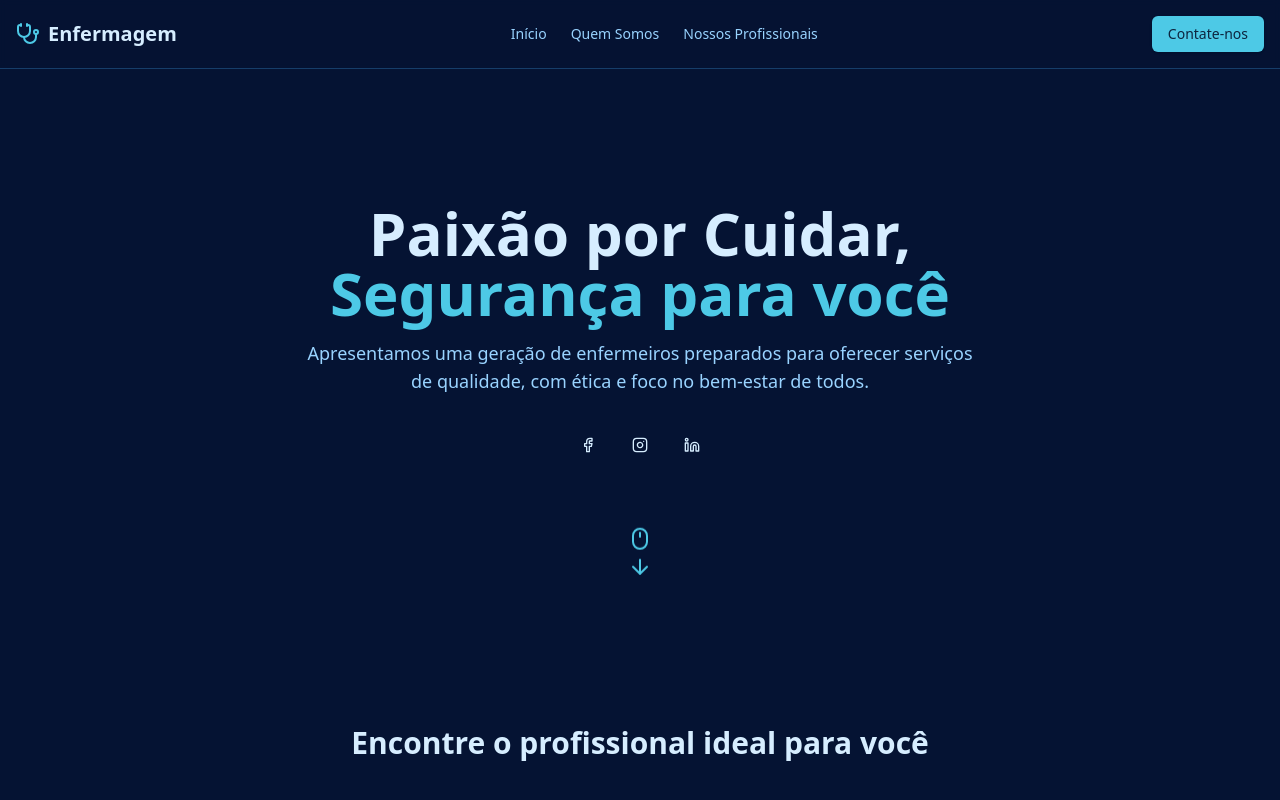
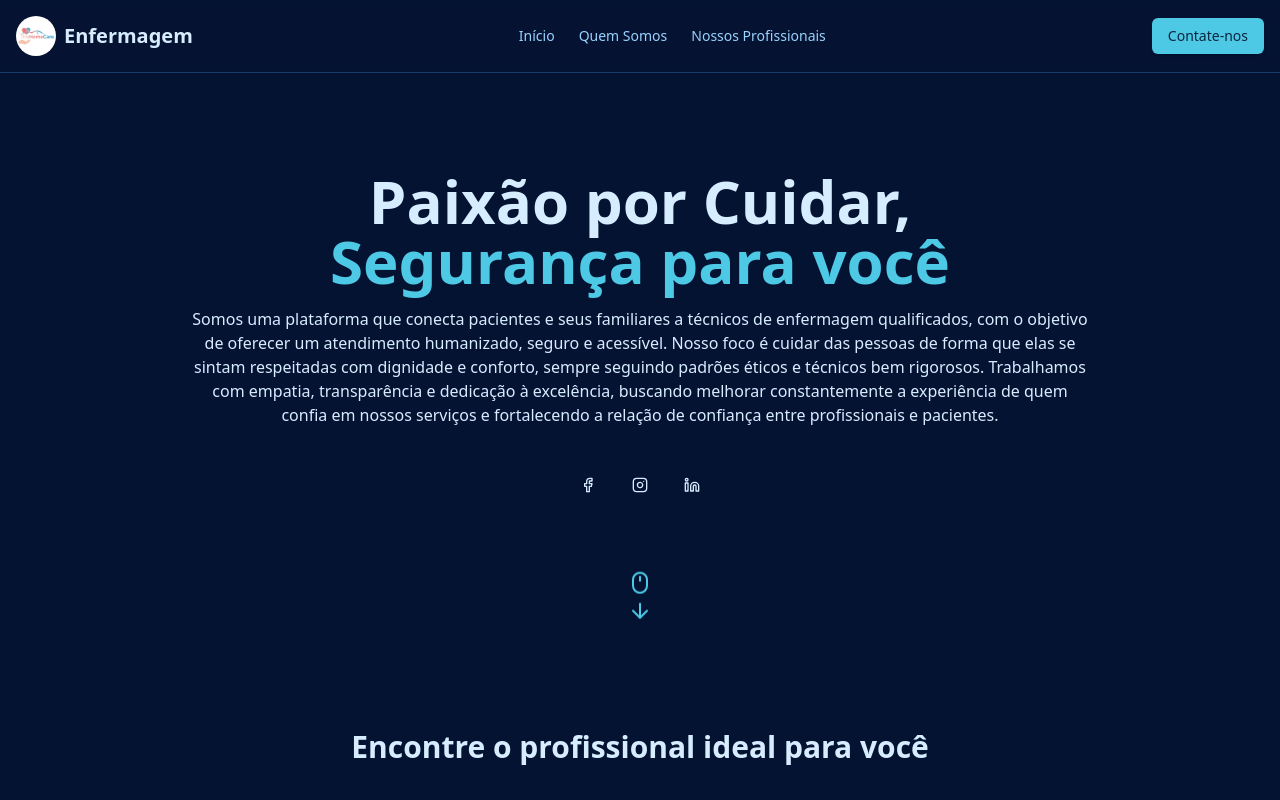
Before and after one commit to Guilhermeprog3/nursing-report, a Next.js app: page / in a window 1280 px wide. Shown: the top 800 px of the page. Built offline with nearby package versions, Linux system fonts and the light colour scheme.

Commit message:
feat:Adicionando documentação

```diff
--- a/src/app/page.tsx
+++ b/src/app/page.tsx
@@ -14,17 +14,24 @@ export default function Home() {
           Paixão por Cuidar, <br />
           <span className="text-primary">Segurança para você</span>
         </h1>
-        <p className="text-lg text-muted-foreground max-w-2xl mx-auto mb-8">
-          Apresentamos uma geração de enfermeiros preparados para oferecer serviços de qualidade, com ética e foco no bem-estar de todos.
+        <p className="text-text-muted-foreground max-w-4xl mx-auto mb-10">
+          Somos uma plataforma que conecta pacientes e seus familiares a técnicos de
+          enfermagem qualificados, com o objetivo de oferecer um atendimento
+          humanizado, seguro e acessível. Nosso foco é cuidar das pessoas de forma
+          que elas se sintam respeitadas com dignidade e conforto, sempre seguindo
+          padrões éticos e técnicos bem rigorosos. Trabalhamos com empatia,
+          transparência e dedicação à excelência, buscando melhorar constantemente a
+          experiência de quem confia em nossos serviços e fortalecendo a relação de
+          confiança entre profissionais e pacientes.
         </p>
         <div className="flex gap-4 mb-8">
-            <Button variant="ghost" size="icon"><Facebook/></Button>
-            <Button variant="ghost" size="icon"><Instagram/></Button>
-            <Button variant="ghost" size="icon"><Linkedin/></Button>
+          <Button variant="ghost" size="icon"><Facebook /></Button>
+          <Button variant="ghost" size="icon"><Instagram /></Button>
+          <Button variant="ghost" size="icon"><Linkedin /></Button>
         </div>
-        <div className="absolute bottom-10 animate-bounce flex flex-col items-center">
-            <Mouse className="h-6 w-6 text-primary mb-1"/>
-            <ArrowDown className="h-6 w-6 text-primary"/>
+        <div className="absolute bottom-0 animate-bounce flex flex-col items-center">
+          <Mouse className="h-6 w-6 text-primary mb-1" />
+          <ArrowDown className="h-6 w-6 text-primary" />
         </div>
       </section>
 
--- a/src/components/header/index.tsx
+++ b/src/components/header/index.tsx
@@ -1,13 +1,14 @@
 import Link from 'next/link';
 import { Button } from "@/components/ui/button";
 import { Stethoscope } from 'lucide-react';
+import Image from 'next/image';
 
 export function Header() {
   return (
     <header className="bg-background/80 backdrop-blur-sm sticky top-0 z-50 border-b border-border">
       <div className="container mx-auto flex justify-between items-center p-4">
         <Link href="/" className="flex items-center gap-2 text-xl font-bold">
-          <Stethoscope className="text-primary" />
+          <Image src="/logo.jpeg" alt='logo' width={40} height={40} className='rounded-3xl'/>
           <span>Enfermagem</span>
         </Link>
         <nav className="hidden md:flex gap-6 items-center">
```
Also changed, not shown: public/logo.jpeg (added).
